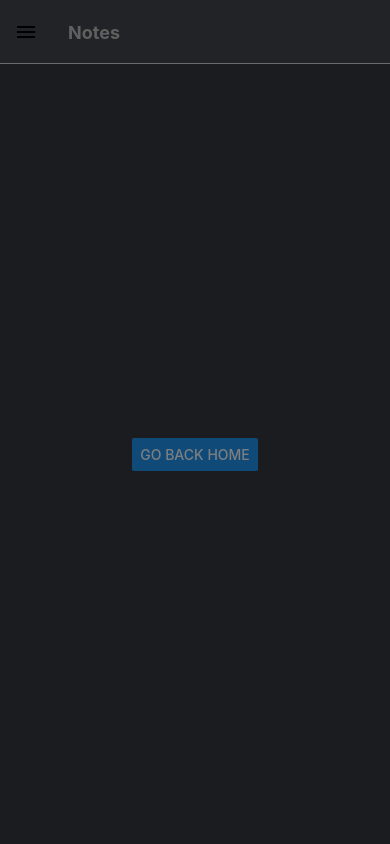
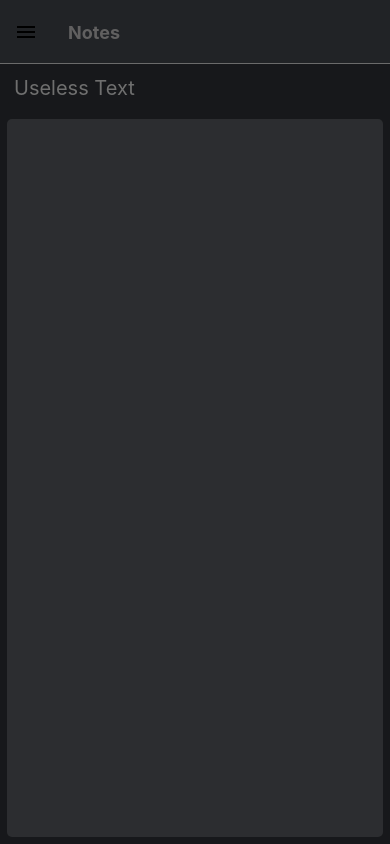
Before and after one commit to 2042Third/pdm-native, a React Native app: screen /Notes in a window 390 px wide. Built offline with nearby package versions, Linux system fonts and the light colour scheme.

Commit message:
Notes editor basic

```diff
--- a/assets/Style.tsx
+++ b/assets/Style.tsx
@@ -25,6 +25,15 @@ export const colors = {
 export const styles = StyleSheet.create({
 
     // TEST END
+    // GENERAL STYLES
+    inputAreaColor:{
+        backgroundColor: colors["--background-light"],
+        color: colors["--foreground-default"]
+    },
+    inputAreaColorSecond:{
+        backgroundColor: colors["--background-default"],
+        color: colors["--foreground-default"]
+    },
     container: {
         flex: 1,
         backgroundColor: colors["--background-default"],
@@ -43,13 +52,10 @@ export const styles = StyleSheet.create({
     bottommview:{
         backgroundColor: colors["--background-secondary"],
         color: colors["--foreground-default"],
-        // flex: 1,
         flexDirection: "column",
         flexGrow: 1,
         alignItems: 'center',
         justifyContent: 'flex-end',
-        // marginTop: 'auto'
-
     },
     somet: {
         fontSize: 20,
@@ -108,5 +114,36 @@ export const styles = StyleSheet.create({
         padding: 20,
         color: 'greenyellow',
         // color: colors["--foreground-default"]
-    }
+    },
+    // NOTES STYLES
+    notesBox:{
+        flexDirection: 'column',
+        alignItems: 'stretch',
+
+    },
+    notesHeaderStyle:{
+        fontSize: 20,
+        outline: 0,
+        border: "none",
+        padding: 5,
+        borderRadius: 5,
+        margin: 7,
+        paddingLeft: 7,
+        paddingRight: 7,
+    },
+    notesEditStyle:{
+
+        alignItems: 'stretch',
+        fontSize: 16,
+        outline: 0,
+        flexGrow:1,
+        border: "none",
+        padding: 15,
+        borderRadius: 5,
+        margin: 7,
+        resize: 'none',
+        wordWrap: 'breakWord',
+    },
+
+
 });
--- a/components/platform/Nav.tsx
+++ b/components/platform/Nav.tsx
@@ -15,10 +15,13 @@ import Animated from 'react-native-reanimated';
 let Nav;
 function CustomDrawerContent(props) {
     const progress = useDrawerProgress();
-    const translateX = Animated.interpolateNode(progress, {
-        inputRange: [0, 1],
-        outputRange: [-50, 0],
-    });
+    let translateX;
+    // @ts-ignore
+    translateX = Animated.interpolateNode(progress,
+        {
+            inputRange: [0, 1],
+            outputRange: [-50, 0],
+        });
     return (
         <SafeAreaView style={{ flex: 1 }}>
             <DrawerContentScrollView style{...props}>
--- a/components/views/NotesPage.tsx
+++ b/components/views/NotesPage.tsx
@@ -1,11 +1,26 @@
-import {Button, View} from "react-native";
-import {styles} from "../../assets/Style";
+import {Button, TextInput, View} from "react-native";
+import {styles, colors} from "../../assets/Style";
 import React from "react";
 
 export default function NotesView({ navigation }) {
+
+    const [text, onChangeText] = React.useState("Useless Text");
+    const [number, onChangeNumber] = React.useState(null);
     return (
-        <View style={styles.mview}>
-            <Button onPress={() => navigation.goBack()} title="Go back home" />
+        <View style={[styles.notesBox, styles.container]}>
+            <TextInput
+                style={[styles.notesHeaderStyle, styles.inputAreaColorSecond]}
+                onChangeText={onChangeText}
+                placeholder="Unnamed Note"
+                placeholderTextColor= {colors['--foreground-tertiary']}
+                value={text}
+            />
+            <TextInput
+                multiline
+                style={[styles.notesEditStyle, styles.inputAreaColor]}
+                onChangeText={onChangeNumber}
+                value={number}
+            />
         </View>
     );
 }
```
